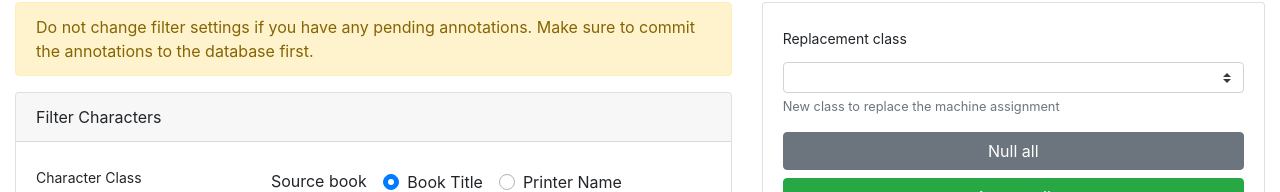
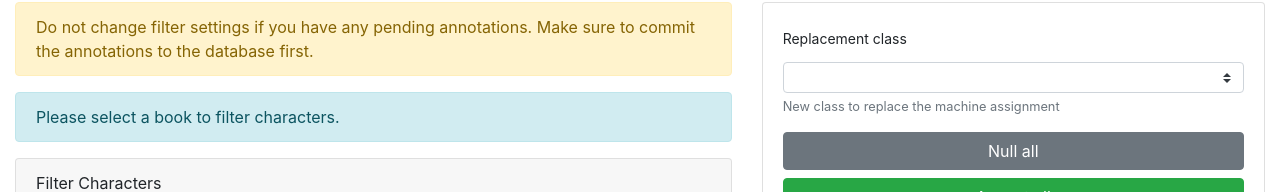
Before and after one commit to printprobability/printprob-db, a Vue app in the folder vue/: page /character_review in a window 1280 px wide. Shown: the part 110-302 px from the top of the page. Built offline with nearby package versions, Linux system fonts and the light colour scheme; no server answers; what vue-async-computed would draw is missing.

Commit message:
Only show characters when a book is selected

```diff
--- a/vue/src/components/Characters/CharacterList.vue
+++ b/vue/src/components/Characters/CharacterList.vue
@@ -220,6 +220,9 @@ export default {
   },
   asyncComputed: {
     results() {
+      if (!!!this.book) {
+        return
+      }
       // cancel all previous requests
       this.previous_requests.forEach((request) => {
         request.cancel('Cancelling in favor of new fetch')
--- a/vue/src/components/Interfaces/CharacterGroupingInterface.vue
+++ b/vue/src/components/Interfaces/CharacterGroupingInterface.vue
@@ -8,6 +8,9 @@
     </p>
     <div class="row">
       <div class="col-7">
+        <b-alert variant="info" show
+        >Please select a book to filter characters.</b-alert
+        >
         <CharacterList
           :highlighted_characters="intersecting_images"
           :character_class="character_class"
--- a/vue/src/components/Interfaces/CharacterReviewInterface.vue
+++ b/vue/src/components/Interfaces/CharacterReviewInterface.vue
@@ -7,6 +7,9 @@
         <b-alert variant="warning" show
           >Do not change filter settings if you have any pending annotations.
           Make sure to commit the annotations to the database first.</b-alert
+        >
+        <b-alert variant="info" show
+          >Please select a book to filter characters.</b-alert
         >
         <CharacterList
           @update="update_displayed_images"
```
